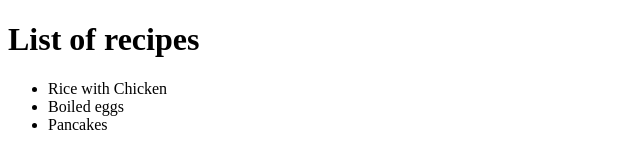
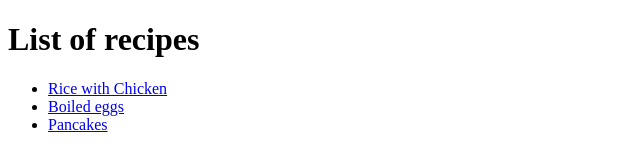
Before and after one commit to od507/odin-recipes, a plain HTML site: page index.html in a window 1280 px wide. Shown: the whole page, without its empty margins (0-640 px from the left). Drawn offline with Linux system fonts and the light colour scheme.

Commit message:
Corrected a tags now surround lists

```diff
--- a/index.html
+++ b/index.html
@@ -7,9 +7,9 @@
     <body>
         <h1>List of recipes</h1>
         <ul>
-            <li href="./recipes/rice_with_chicken.html">Rice with Chicken</li>
-            <li href="./recipes/boiled_eggs">Boiled eggs</li>
-            <li href="./recipes/pancakes">Pancakes</li>
+            <li><a href="./recipes/rice_with_chicken.html">Rice with Chicken</a></li>
+            <li><a href="./recipes/boiled_eggs.html">Boiled eggs</a></li>
+            <li><a href="./recipes/pancakes.html">Pancakes</a></li>
         </ul>
     </body>
 </html>
```
